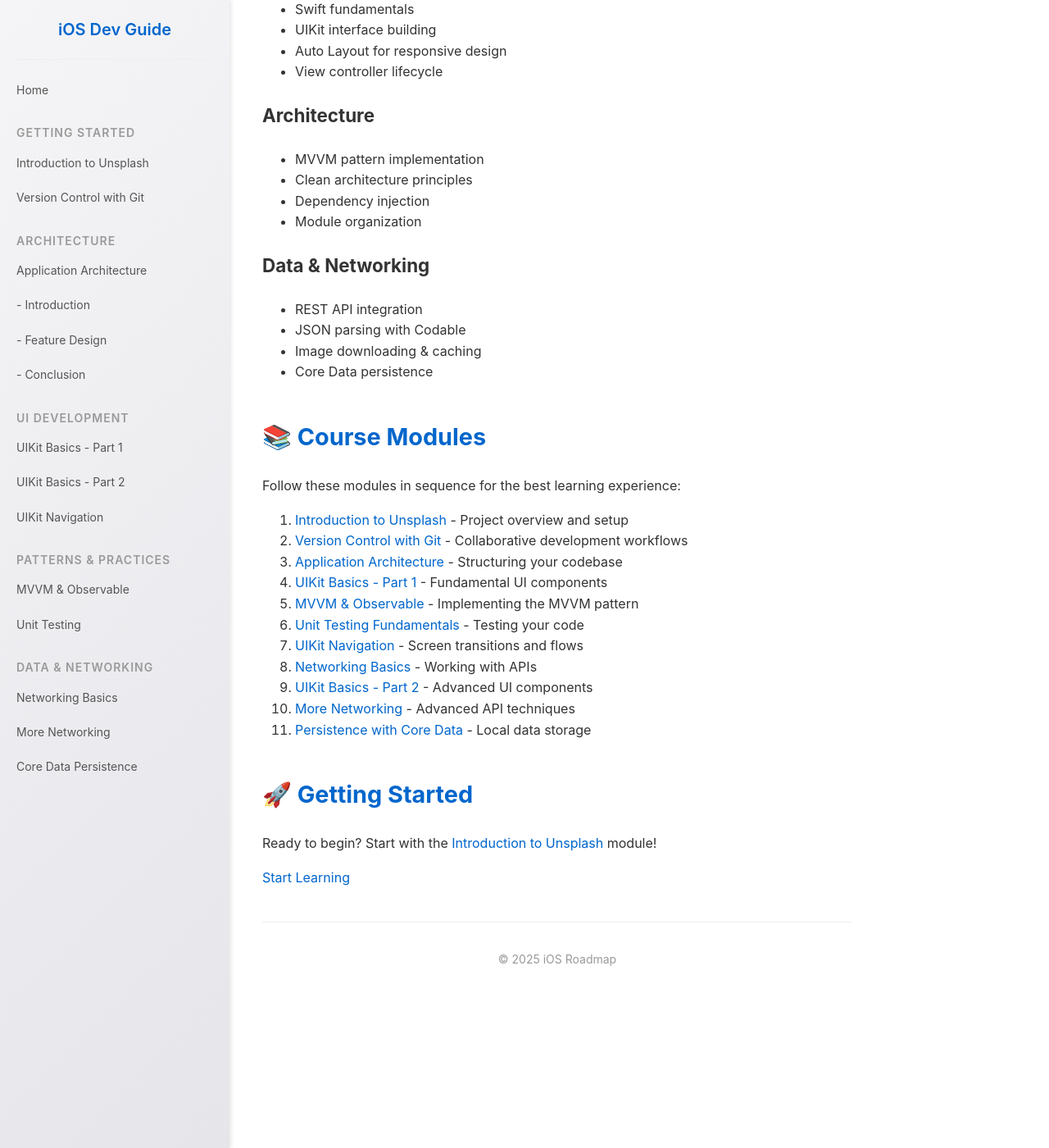
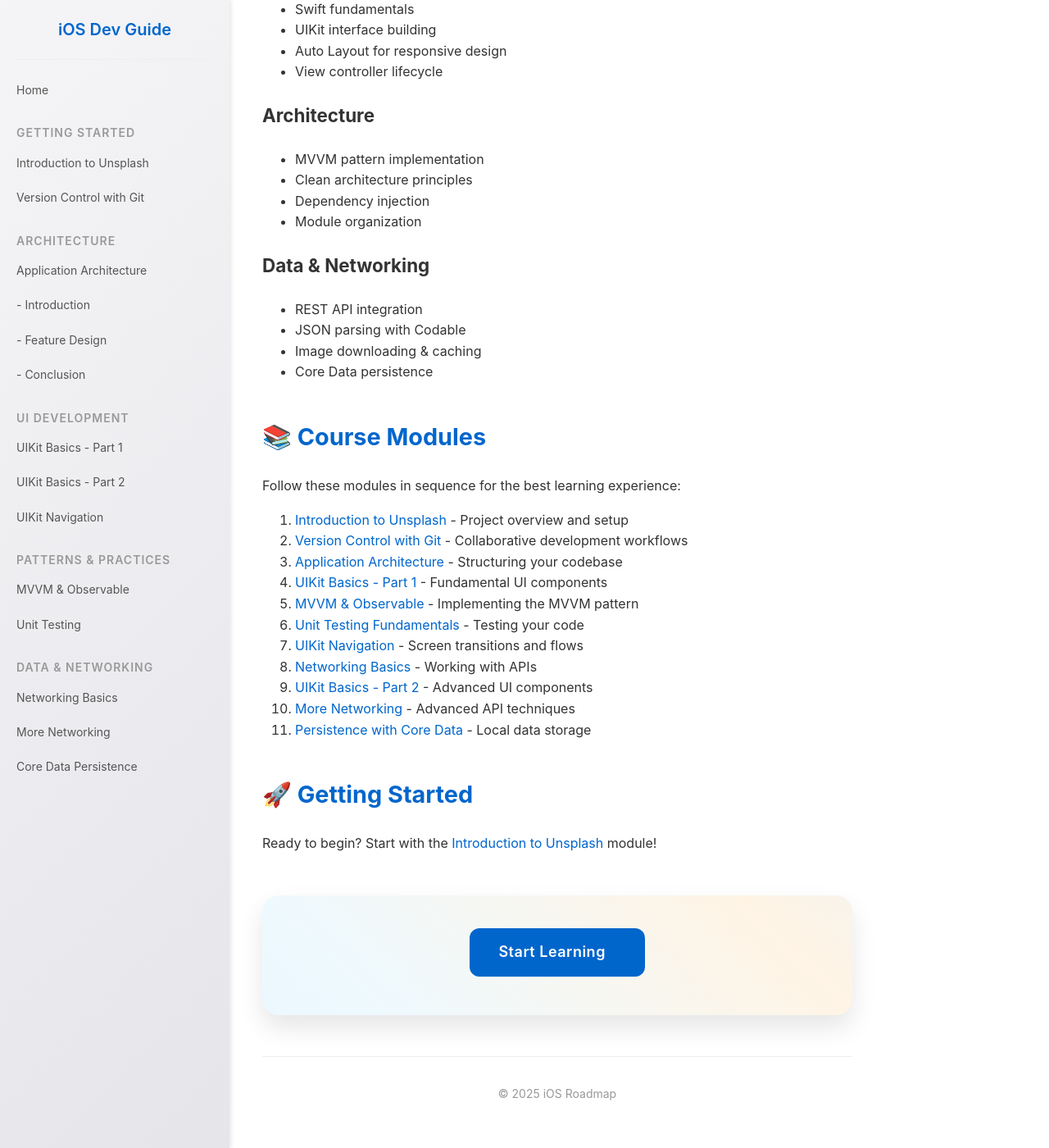
Before and after one commit to yaajevika/yaajevika.github.io, a Jekyll site: the page built from index.md, in a window 1280 px wide and 1400 px high, scrolled down 713 px. Shown: the whole window at 82% size. Built offline with Jekyll 4.4.1, drawn with Linux system fonts in a browser that asks for light colours.

Commit message:
Test commit

```diff
--- a/assets/style.css
+++ b/assets/style.css
@@ -432,6 +432,7 @@ aside {
 aside h3 {
   margin-top: 0;
   color: var(--primary-color);
+  color: var(--primary-color);
 }
 
 /* Special aside types */
@@ -448,3 +449,92 @@ aside:has(.🔥) {
   font-size: 1.5em;
   margin-right: 0.5em;
 }
+
+/* Modern CTA container with background animation */
+.cta-container {
+  text-align: center;
+  margin: 50px 0;
+  padding: 40px 30px;
+  background-color: var(--light-bg);
+  border-radius: 20px;
+  box-shadow: 0 15px 30px rgba(0, 0, 0, 0.1);
+  position: relative;
+  overflow: hidden;
+  border: 1px solid var(--border-color);
+}
+
+/* Add animated gradient background */
+.cta-container::before {
+  content: "";
+  position: absolute;
+  top: -50%;
+  left: -50%;
+  width: 200%;
+  height: 200%;
+  background: linear-gradient(
+    45deg,
+    rgba(0, 122, 255, 0.1),
+    rgba(90, 200, 250, 0.1),
+    rgba(255, 149, 0, 0.1),
+    rgba(0, 122, 255, 0.1)
+  );
+  animation: gradientBG 6s ease infinite;
+  z-index: -1;
+}
+
+@keyframes gradientBG {
+  0% { transform: translate(0, 0) rotate(0deg); }
+  50% { transform: translate(-10%, -10%) rotate(180deg); }
+  100% { transform: translate(0, 0) rotate(360deg); }
+}
+
+/* Modern CTA button with pulse effect */
+.cta-button {
+  display: inline-block;
+  background-color: var(--primary-color);
+  color: white !important;
+  padding: 15px 35px;
+  border-radius: 12px;
+  font-weight: 600;
+  font-size: 18px;
+  letter-spacing: 0.5px;
+  text-decoration: none !important;
+  box-shadow: 0 5px 15px rgba(0, 122, 255, 0.3);
+  transition: all 0.3s cubic-bezier(0.2, 0.8, 0.2, 1);
+  position: relative;
+  overflow: hidden;
+}
+
+.cta-button:hover {
+  transform: translateY(-3px);
+  box-shadow: 0 10px 25px rgba(0, 122, 255, 0.4);
+  background-color: #0062cc;
+}
+
+/* Pulsing animation for the button */
+@keyframes pulse {
+  0% { box-shadow: 0 0 0 0 rgba(0, 122, 255, 0.7); }
+  70% { box-shadow: 0 0 0 15px rgba(0, 122, 255, 0); }
+  100% { box-shadow: 0 0 0 0 rgba(0, 122, 255, 0); }
+}
+
+.cta-button {
+  animation: pulse 2s infinite;
+}
+
+.cta-button:hover {
+  animation: none;
+}
+
+/* Add arrow icon with animation */
+.cta-button:after {
+  content: " →";
+  opacity: 0;
+  margin-left: -10px;
+  transition: all 0.3s ease;
+}
+
+.cta-button:hover:after {
+  opacity: 1;
+  margin-left: 10px;
+}
```
